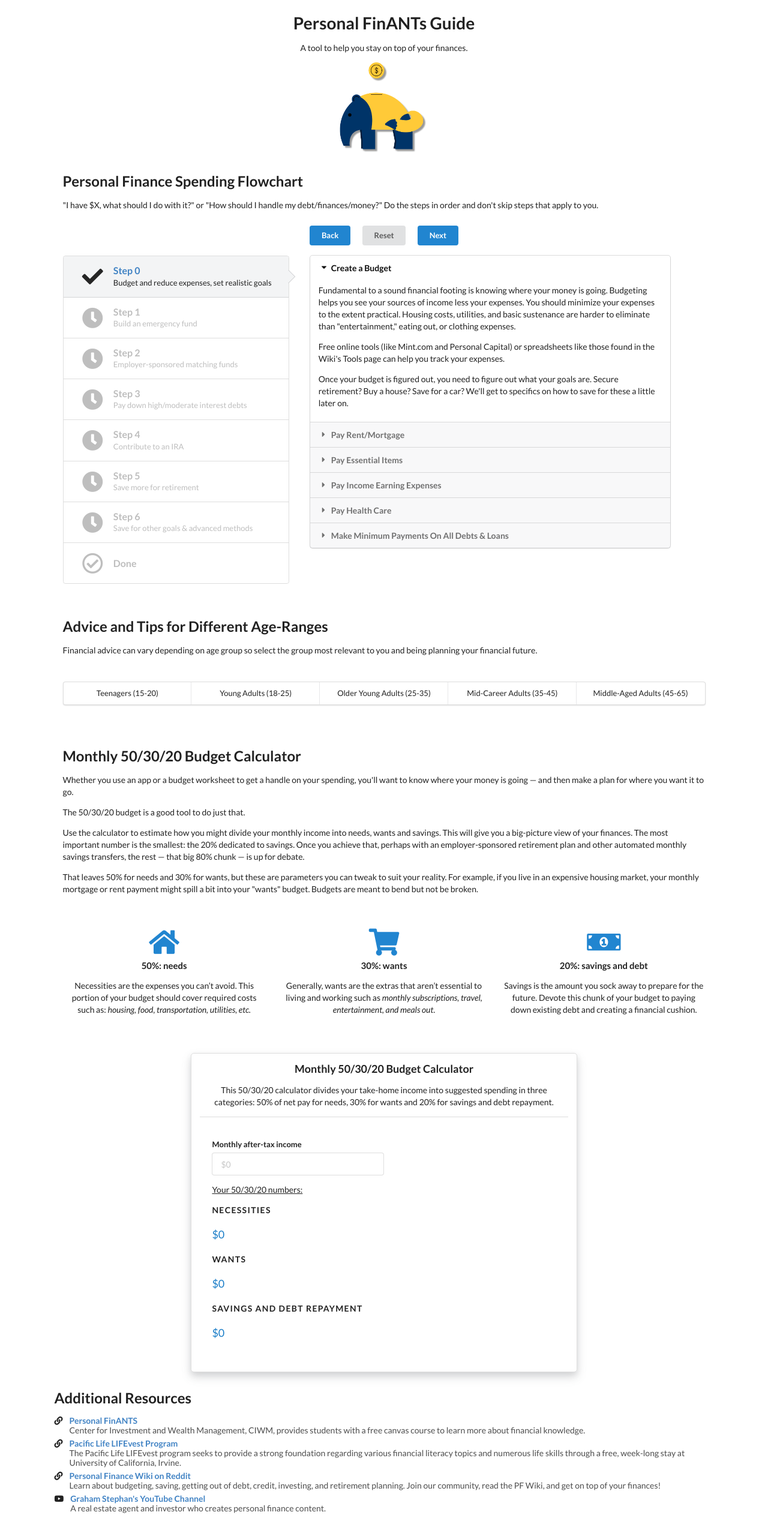
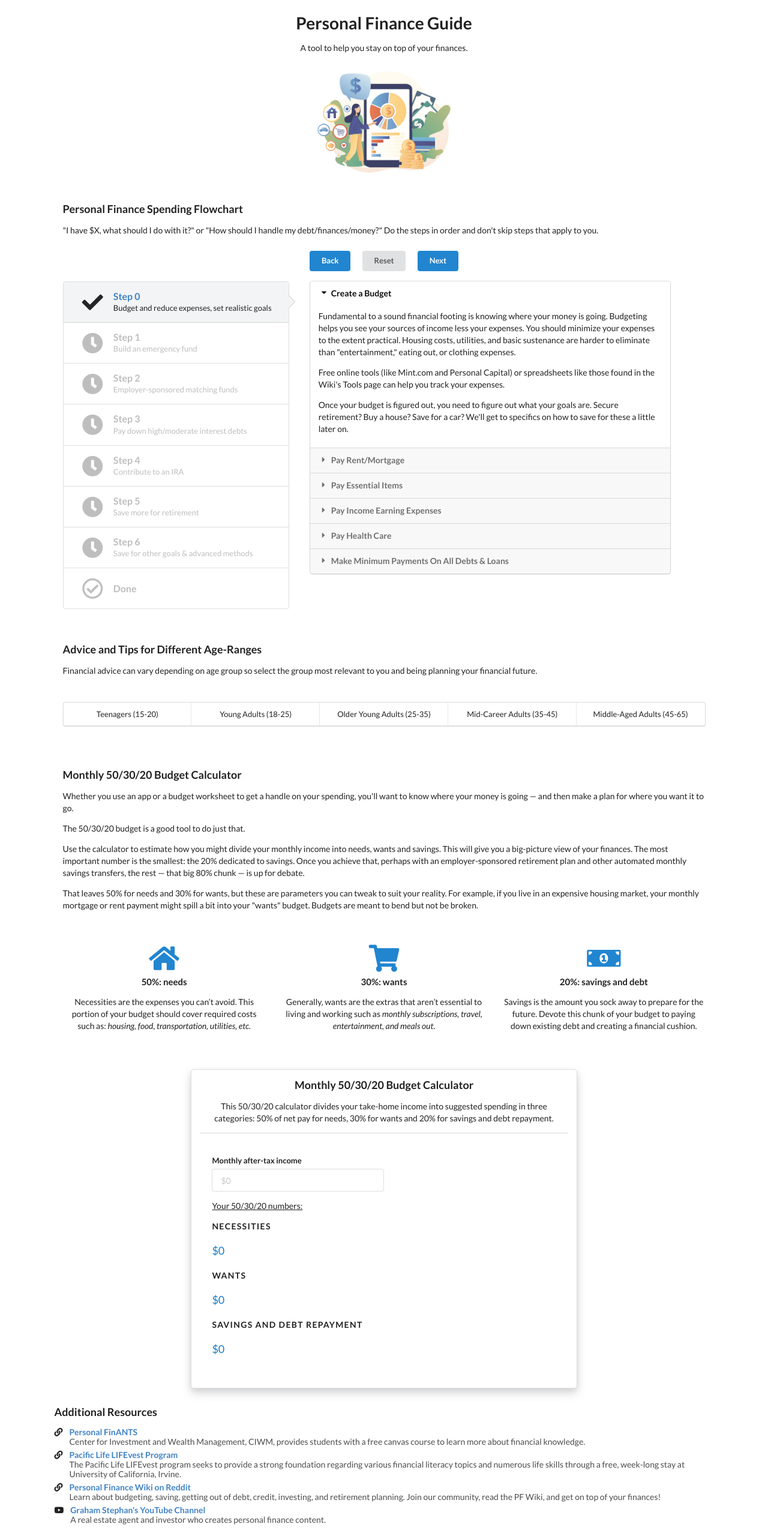
Before and after one commit to beehaa/hack-uci-2023, a plain HTML site: page index.html in a window 1280 px wide. Shown: the top 2560 px of the page at 60% size. Drawn offline with nearby package versions, Linux system fonts and the light colour scheme.

Commit message:
removed fin-ants references

```diff
--- a/index.html
+++ b/index.html
@@ -4,14 +4,14 @@
     <meta charset="UTF-8">
     <meta http-equiv="X-UA-Compatible" content="IE=edge">
     <meta name="viewport" content="width=device-width, initial-scale=1.0">
-    <title>Hack at UCI - Spending Flowchart</title>
+    <title>Personal Finance Guide</title>
 
-    <link rel="apple-touch-icon" sizes="180x180" href="apple-touch-icon.png?">
+    <!-- <link rel="apple-touch-icon" sizes="180x180" href="apple-touch-icon.png?">
     <link rel="icon" type="image/png" sizes="32x32" href="favicon-32x32.png?">
     <link rel="icon" type="image/png" sizes="16x16" href="favicon-16x16.png?">
-    <link rel="manifest" href="/site.webmanifest">
-    <meta name="msapplication-TileColor" content="#da532c">
-    <meta name="theme-color" content="#ffffff">
+    <link rel="manifest" href="/site.webmanifest"> -->
+    <!-- <meta name="msapplication-TileColor" content="#da532c">
+    <meta name="theme-color" content="#ffffff"> -->
 
     <!-- JQuery dependency -->
     <script src="https://code.jquery.com/jquery-3.6.1.min.js"
@@ -32,9 +32,9 @@
     <header>
         <div class="ui container">
             <div class="top banner">
-                <h1 style="text-decoration:none;">Personal FinANTs Guide</h1>
+                <h1 style="text-decoration:none;">Personal Finance Guide</h1>
                 <p>A tool to help you stay on top of your finances.</p>
-                <img src="assets/anteater-piggy-bank.png" alt="anteater-piggy-bank" width="150" height="150">
+                <img src="assets/stock-finance.jpg" alt="anteater-piggy-bank" width="250" height="200">
             </div>
             <!-- <button id="get-started-button" class="ui primary large button">Get Started</button> -->
         </div>
@@ -42,7 +42,7 @@
 
     <section class="ui container" id="calculator">
         <div class="ui segment">
-            <h2>Personal Finance Spending Flowchart</h2>
+            <h3>Personal Finance Spending Flowchart</h3>
             <p>"I have $X, what should I do with it?" or
                 "How should I handle my debt/finances/money?" Do the steps in order and don't skip steps that apply to you.</p>
         </div>
@@ -360,7 +360,7 @@
                     </div>
                     <div class="ui segment" id="step7Box" style="display: none;">
                         <h3>Congratulations! You have reached the end of the flowchart!</h3>
-                        <img src="assets/roadmap.png" alt="roadmap" width="400" height="300">
+                        <img src="assets/Personal_Finance_1_50.png" alt="roadmap" width="400" height="300">
                     </div>
                 </div>
             </div>
@@ -368,7 +368,7 @@
     </section>
     <section class="ui container" id="age_groups">
         <div class="ui segment">
-            <h2>Advice and Tips for Different Age-Ranges</h2>
+            <h3>Advice and Tips for Different Age-Ranges</h3>
             <p>Financial advice can vary depending on age group so select the group most relevant to you and being planning
                 your financial future.</p>
         </div>
@@ -804,7 +804,7 @@
 
     <section class="ui container" id="calculator">
         <div class="ui segment">
-            <h2>Monthly 50/30/20 Budget Calculator</h2>
+            <h3>Monthly 50/30/20 Budget Calculator</h3>
             <p>Whether you use an app or a budget worksheet to get a handle on your spending, you'll want to know where your money is going — and then make a plan for where you want it to go.
             </p>
             <p>The 50/30/20 budget is a good tool to do just that.</p>
@@ -869,7 +869,7 @@
         </div>
     </section>
     <section class="ui container" id="resources">
-        <h2>Additional Resources</h2>
+        <h3>Additional Resources</h3>
         <div class="ui list">
             <div class="item">
               <i class="linkify icon"></i>
@@ -910,7 +910,6 @@
                 Entertainment expenses are certainly discretionary, however, if you are dedicated to achieving financial health and getting rid of debt, it is best to keep discretionary spending at an absolute minimum until your high interest debt is paid off. Informed decision making (paired with common sense) can be a great tool to employ while forming a healthy financial strategy; use it!</p>
             <p><i class="info circle icon"></i> <b> Disclaimer: </b>This chart is a supplemental guide, there are circumstances where you may need to alter your approach (such as earning income that exceeds the Roth IRA limit, thus creating need to pursue Backdoor Roth contributions). To make optimal financial decisions for your unique situation (Snowball vs. Avalanche, Roth vs. Traditional, etc.), it is vital to spend the time cultivating the necessary knowledge to enable you to move forward from an informed place of strength.</p>
             <Information>Created by /u/atlasvoid, 2016; based off flowchart created by /u/beached89. Information from: <a href="https://www.reddit.com/r/personalfinance/wiki/commontopics/">Personal Finance Subreddit</a>.</p>
-            <p>Pictures from Personal FinANTS | UCI Paul Merage School of Business, University of California - Irvine, CA 92697-3125 </p>
             <p><a href="https://github.com/beehaa/hack-uci-2023"><i class="github black icon"></i></a><a href="https://www.linkedin.com/in/brian-ha/"><i class="linkedin icon"></i></a>Brian Ha</p>
             </div>
         </div>
```
Also changed, not shown: browserconfig.xml (deleted, +0 -9 lines), android-chrome-192x192.png (deleted), android-chrome-512x512.png (deleted), apple-touch-icon.png (deleted), assets/Personal_Finance_1_50.png (added), assets/anteater-piggy-bank.png (deleted), assets/roadmap.png (deleted), assets/stock-finance.jpg (added), favicon-16x16.png (deleted), favicon-32x32.png (deleted), favicon.ico (deleted), mstile-150x150.png (deleted), site.webmanifest (deleted).
